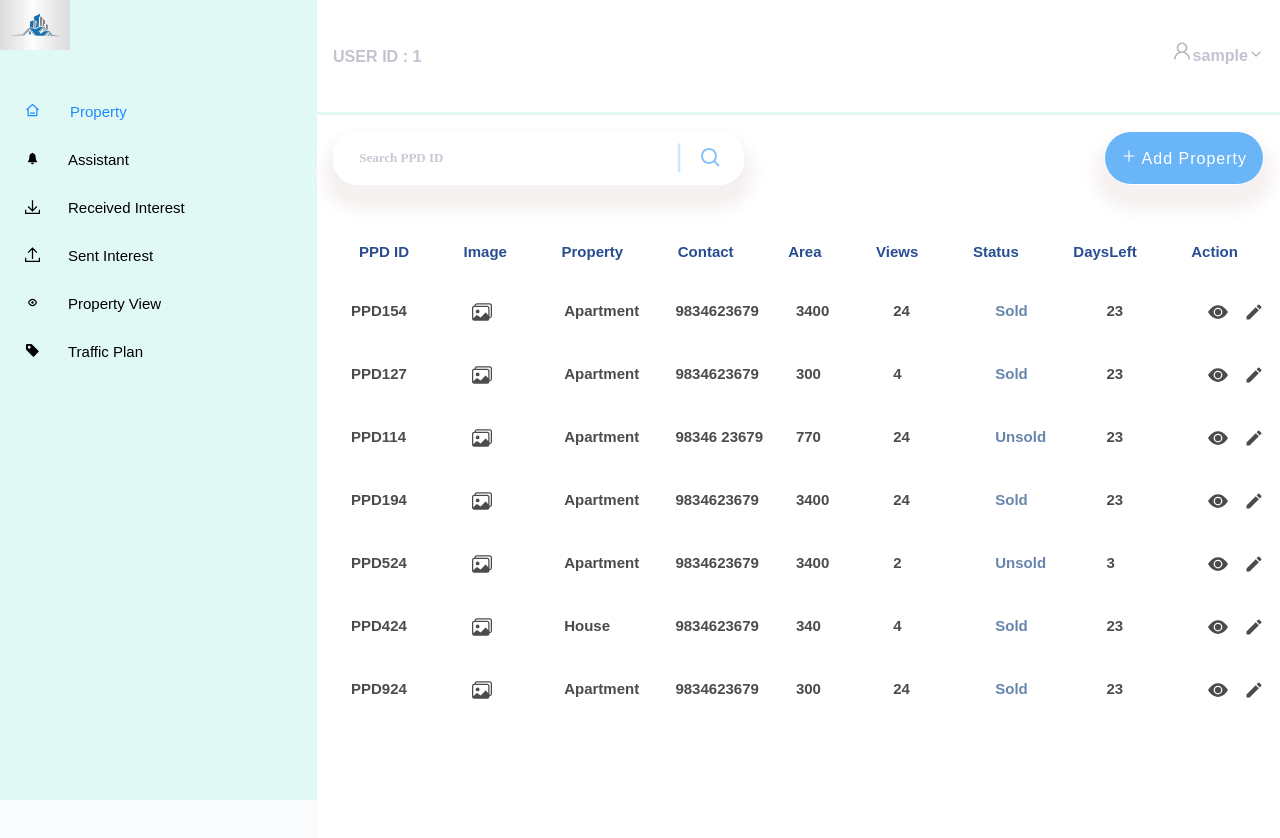
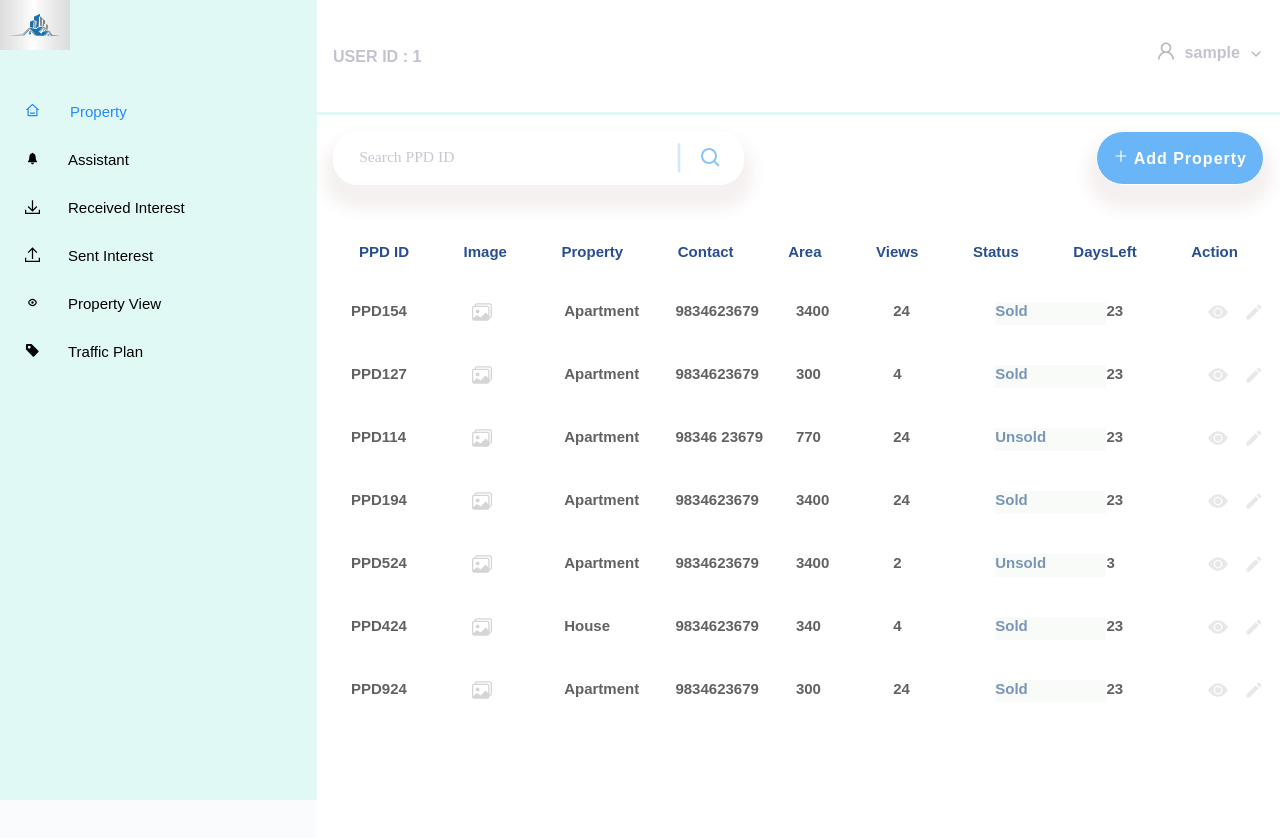
Before and after one commit to ChavvaNarayana/Real_Estate_Client, a React (Create React App) app: page / in a window 1280 px wide. Shown: the top 838 px of the page. Built offline with nearby package versions, Linux system fonts and the light colour scheme; sample sign-in values are in the browser's storage.

Commit message:
final styles touches

```diff
--- a/src/components/Index.css
+++ b/src/components/Index.css
@@ -18,9 +18,11 @@ header,
 header {
     border-bottom: 0.2rem solid #E1F9F4;
 }
+
 .head {
     height: 10vh;
 }
+
 .flex {
     display: flex;
 }
@@ -67,10 +69,6 @@ header {
 }
 
 
-.username {
-    padding-bottom: 2px;
-}
-
 #search,
 #search:focus {
     border: none;
@@ -84,7 +82,7 @@ header {
 }
 
 #search::placeholder {
-    font-weight: bold;
+    font-size: larger;
     color: #B4B4C6;
     opacity: 0.9;
 }
@@ -102,6 +100,7 @@ header {
     color: white;
     letter-spacing: 1px;
     font-size: medium;
+    font-weight: 600;
     padding: 1rem 1rem;
     border-radius: 2rem;
     box-shadow: 0px 15px 15px 10px rgb(246, 241, 241);
@@ -127,7 +126,7 @@ td {
     text-align: left;
     color: #1F1F1F;
     font-weight: 600;
-    opacity: 0.8;
+    opacity: 0.7;
 
 }
 
@@ -142,4 +141,49 @@ td {
 
 .sold-un {
     color: #416899;
+    background-color: #F5FAF5;
 }
+
+.logout-btn {
+    background-color: white;
+    border: none;
+    font-weight: 600;
+    opacity: 0.7;
+    color: lightcoral;
+}
+
+.logout-btn:hover {
+    cursor: pointer;
+    filter: saturate(5.5);
+}
+
+.username {
+    padding-bottom: 0.5rem;
+    margin: 0 0.5rem;
+}
+
+.username:hover {
+    cursor: pointer;
+    filter: saturate(5.5);
+}
+
+.cursor-pointer:hover {
+    cursor: pointer;
+}
+.images {
+    color: #C3C3C3;
+}
+.images:hover {
+    color: #416899;
+}
+
+.eye:hover {
+    color: aquamarine;
+}
+.edit:hover {
+    color: orange;
+}
+
+.eye, .edit {
+    color: #DFDFDF;
+}
```
